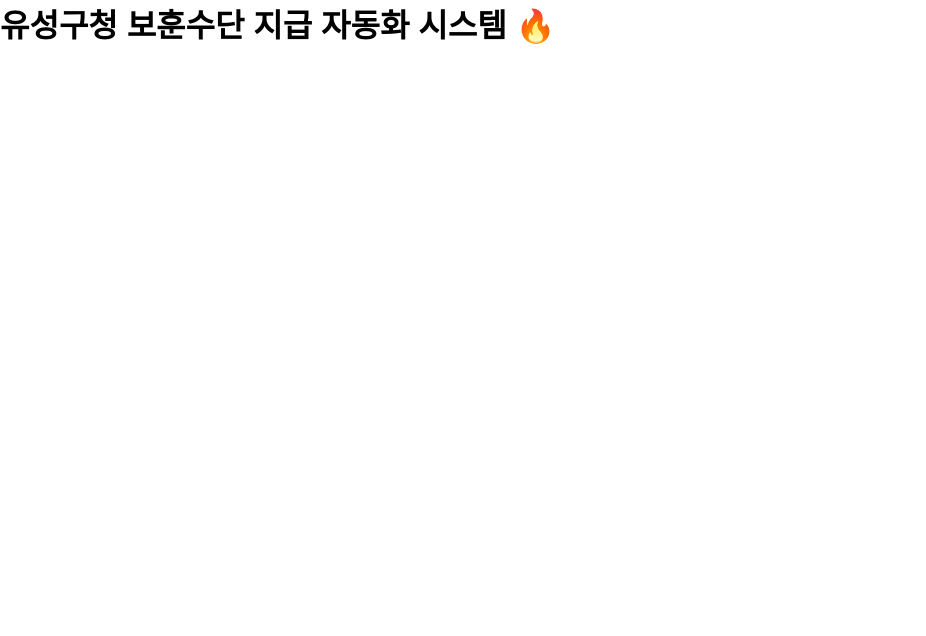
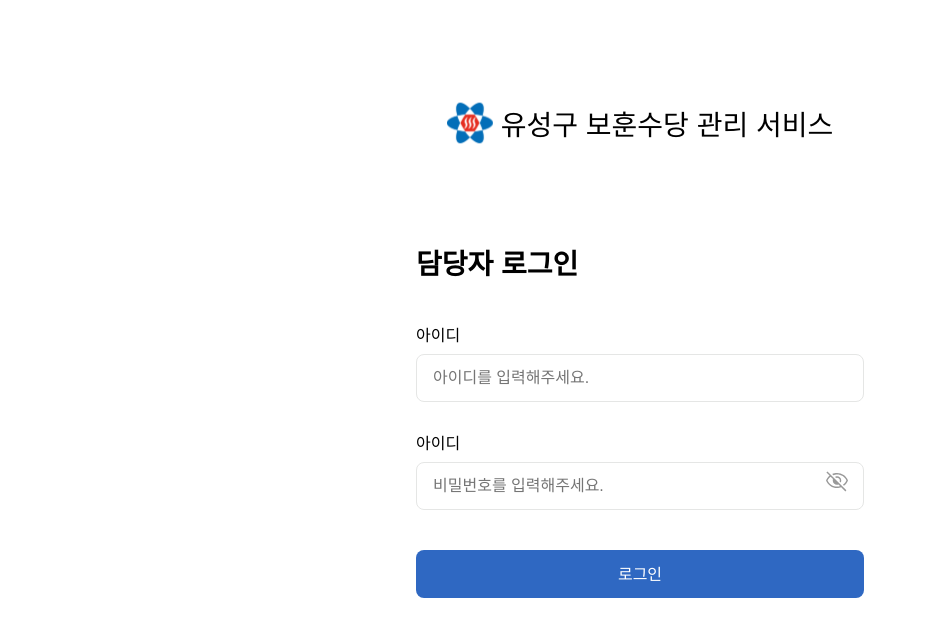
Before and after one commit to Yuseong-AllowancePayments/Yuseong_AllowancePayments_FRONT, a React (Create React App) app: page / in a window 1280 px wide. Shown: the top 636 px of the page, without its empty margins (0-926 px from the left). Built offline with nearby package versions, Linux system fonts and the light colour scheme.

Commit message:
fix :: 라우터 세팅 수정

```diff
--- a/src/router/MainRouter.tsx
+++ b/src/router/MainRouter.tsx
@@ -3,12 +3,12 @@
 import LoginPage from "../pages/LoginPage";
 
 const MainRouter = () => {
-    return (
-        <Routes>
-            <Route path="/" element={<MainPage />} />
-            <Route path="/login" element={<LoginPage />} />
-        </Routes>
-    );
+  return (
+    <Routes>
+      <Route path="/" element={<LoginPage />} />
+      <Route path="/main" element={<MainPage />} />
+    </Routes>
+  );
 };
 
 export default MainRouter;
```
